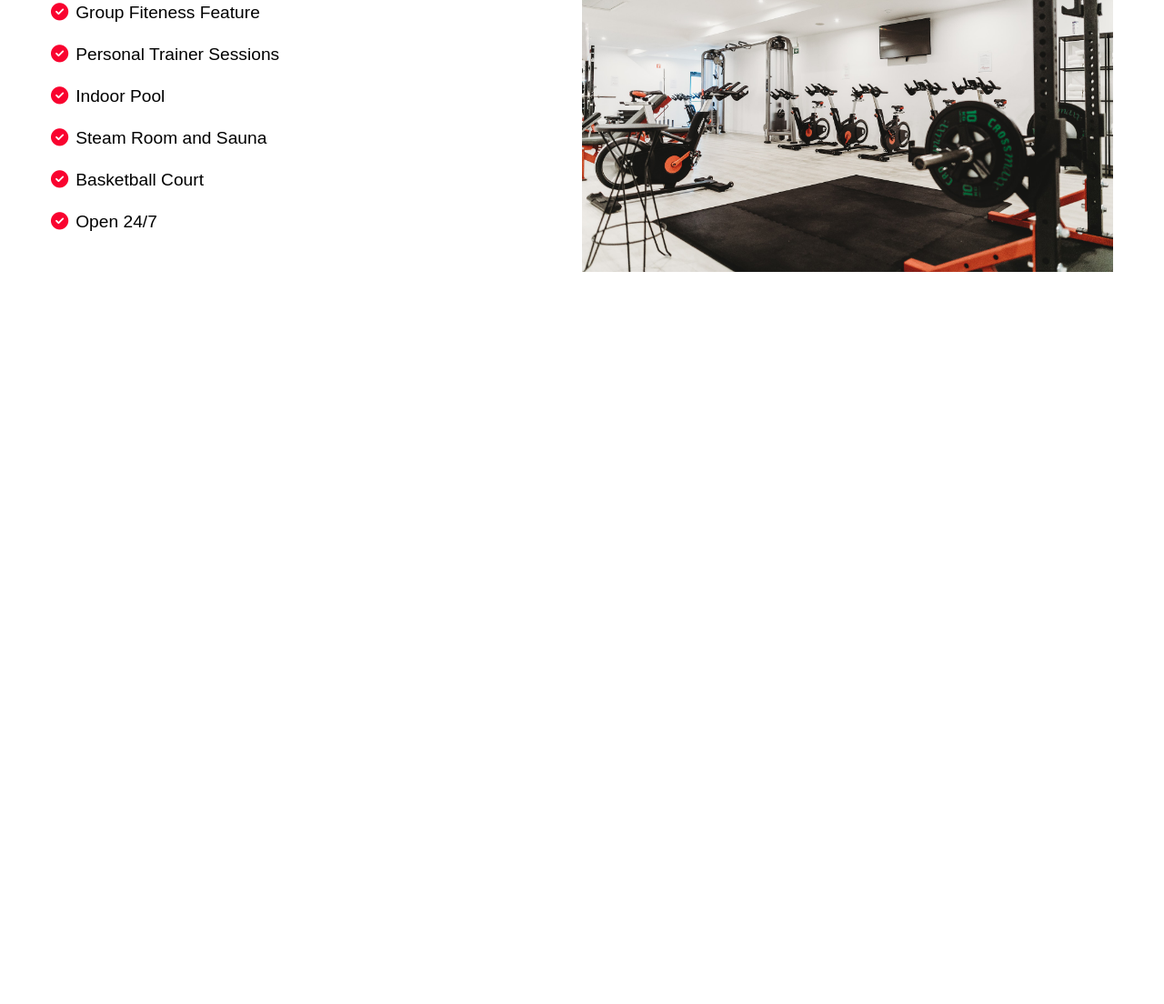
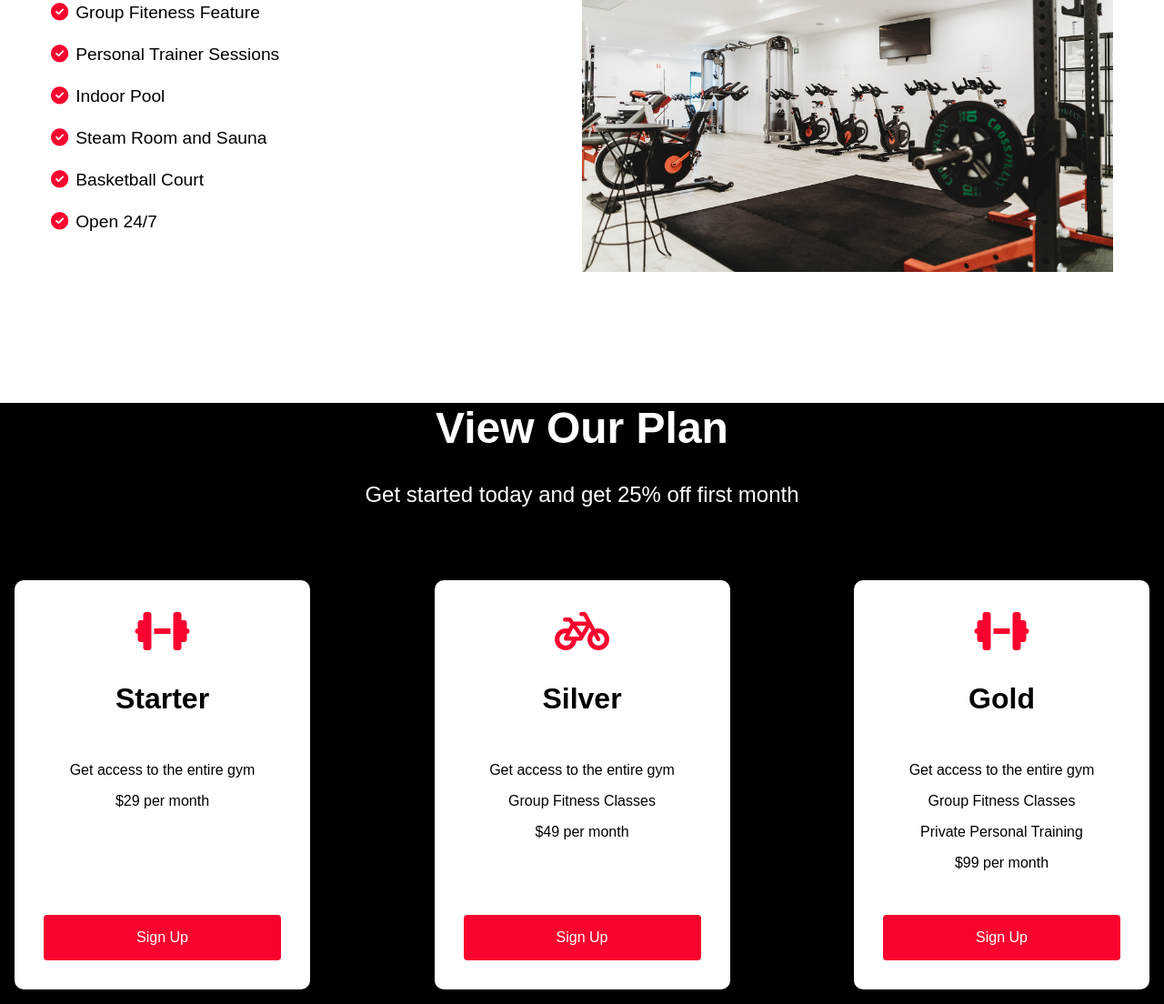
Before and after one commit to Victordavid09/GYM-WEBSITE-HTML-CSS-JS, a plain HTML site: page index.html in a window 1280 px wide. Shown: the part 1098-2202 px from the top of the page at 91% size. Before the commit the page ends 1541 px from the top, so only its background shows below. Drawn offline with Linux system fonts and the light colour scheme.

Commit message:
Creating membership section.

```diff
--- a/index.html
+++ b/index.html
@@ -53,6 +53,55 @@
             </div>
         </div>
     </div>
+
+    <!-- Membership Section -->
+    <div class="membership">
+        <h1>View Our Plan</h1>
+        <p class="membership__desc">Get started today and get 25% off first month</p>
+        <div class="membership__wrapper">
+            <div class="membership__card">
+                <div class="membership__title">
+                    <i class="fas fa-dumbbell card-icon"></i>
+                    <h3>Starter</h3>
+                </div>
+                <div class="membership__perks">
+                    <p>Get access to the entire gym</p>
+                    <p>$29 per month</p>
+                </div>
+                <a href="/" class="button">Sign Up</a>
+            </div>
+
+            <div class="membership__card">
+                <div class="membership__title">
+                    <i class="fas fa-bicycle card-icon"></i>
+                    <h3>Silver</h3>
+                </div>
+                <div class="membership__perks">
+                    <p>Get access to the entire gym</p>
+                    <p>Group Fitness Classes</p>
+                    <p>$49 per month</p>
+                </div>
+                <a href="/" class="button">Sign Up</a>
+            </div>
+
+            <div class="membership__card">
+                <div class="membership__title">
+                    <i class="fas fa-dumbbell card-icon"></i>
+                    <h3>Gold</h3>
+                </div>
+                <div class="membership__perks">
+                    <p>Get access to the entire gym</p>
+                    <p>Group Fitness Classes</p>
+                    <p>Private Personal Training</p>
+                    <p>$99 per month</p>
+                </div>
+                <a href="/" class="button">Sign Up</a>
+            </div>
+        </div>
+    </div>
+
+    <!-- Team Section -->
+
     <script src="app.js"></script>
 </body>
 </html>
--- a/styles.css
+++ b/styles.css
@@ -191,3 +191,73 @@
         grid-template-columns: 1fr;
     }
 }
+
+/* Membership Section */
+.membership {
+    background: var(--black);
+    color: var(--white);
+    padding: 6rem calc((100vw -1100px) / 2);
+    text-align: center;
+}
+
+.membership h1 {
+    margin-bottom: 1rem;
+    font-size: clamp(2rem, 5vw, 3rem);
+    padding: 0 1rem;
+}
+
+.membership__desc {
+    margin-bottom: 3rem;
+    font-size: clamp(1rem, 3vw, 1.5rem);
+    padding: 1rem;
+}
+
+.membership__wrapper {
+    display: flex;
+    justify-content: space-between;
+    align-items: flex-start;
+    padding: 1rem;
+}
+
+.membership__card {
+    padding: 2rem;
+    min-height: 450px;
+    width: 325px;
+    background: var(--white);
+    color: var(--black);
+    border-radius: 10px;
+    display: flex;
+    flex-direction: column;
+    justify-content: space-between;
+}
+
+.membership__perks {
+    min-height: 150px;
+}
+
+.membership__card p {
+    margin-bottom: 1rem;
+}
+
+.card-icon {
+    font-size: 3rem;
+    margin-bottom: 2rem;
+    color: var(--red);
+}
+
+.membership__card h3 {
+    font-size: clamp(1rem, 5vw, 2rem);
+    margin-bottom: 2rem;
+}
+
+@media screen and (max-width: 1100px) {
+    .membership__wrapper {
+        flex-direction: column;
+        align-items: center;
+    }
+
+    .membership__card {
+        width: 90%;
+        margin-bottom: 2rem;
+    }
+}
```
